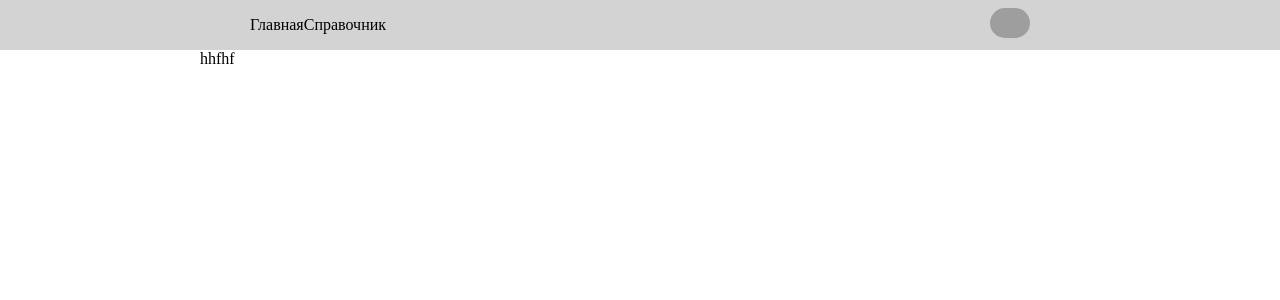
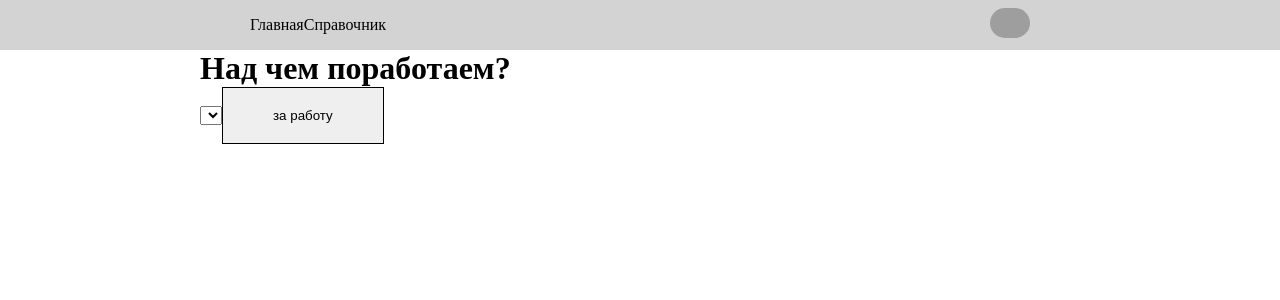
Before and after one commit to Captainlomik/toDo-vue, a Vue app: page / in a window 1280 px wide. Shown: the top 300 px of the page. Built offline with nearby package versions, Linux system fonts and the light colour scheme; grey boxes are pictures that could not be loaded.

Commit message:
add blocks

```diff
--- /dev/null
+++ b/src/components/UI/MyButton.vue
@@ -0,0 +1,19 @@
+<template>
+    <button class="btn">
+        <slot></slot>
+    </button>
+</template>
+
+<script>
+    export default {
+        name:'my-button'
+    }
+</script>
+
+<style lang="scss" scoped>
+.btn{
+    padding: 20px 50px;
+    border: 1px solid black;
+}
+
+</style>
--- a/src/components/UI/index.js
+++ b/src/components/UI/index.js
@@ -1,5 +1,7 @@
 import MyNavbar from '@/components/UI/MyNavbar'
+import MyButton from '@/components/UI/MyButton'
 
 export default [
     MyNavbar,
+    MyButton
 ]
--- a/src/pages/MainPage.vue
+++ b/src/pages/MainPage.vue
@@ -1,15 +1,22 @@
 <template>
-    <div>
-hhfhf
+    <div class="main__wrap">
+        <div class="main__choose">
+            <h1>Над чем поработаем?</h1>
+            <div class="choose__btns">
+                <select name="" id="">
+                    <option value=""></option>
+                </select>
+                <my-button>за работу</my-button>
+            </div>
+        </div>
+
     </div>
 </template>
 
 <script>
-    export default {
+export default {
 
-    }
+}
 </script>
 
-<style lang="scss" scoped>
-
-</style>
+<style lang="scss" scoped></style>
```
Also changed, not shown: src/components/TimerBlock.vue (added, +15 -0 lines).
